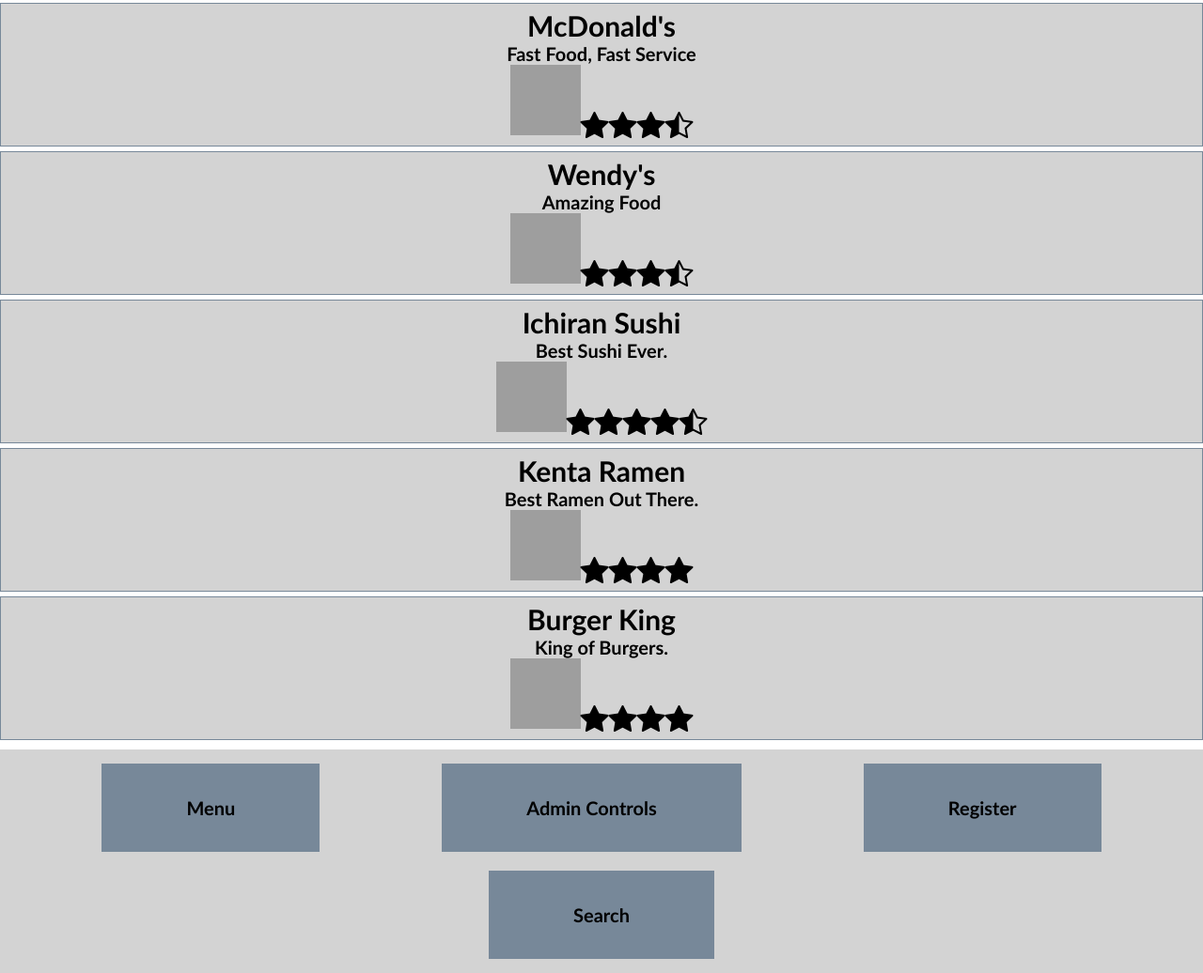
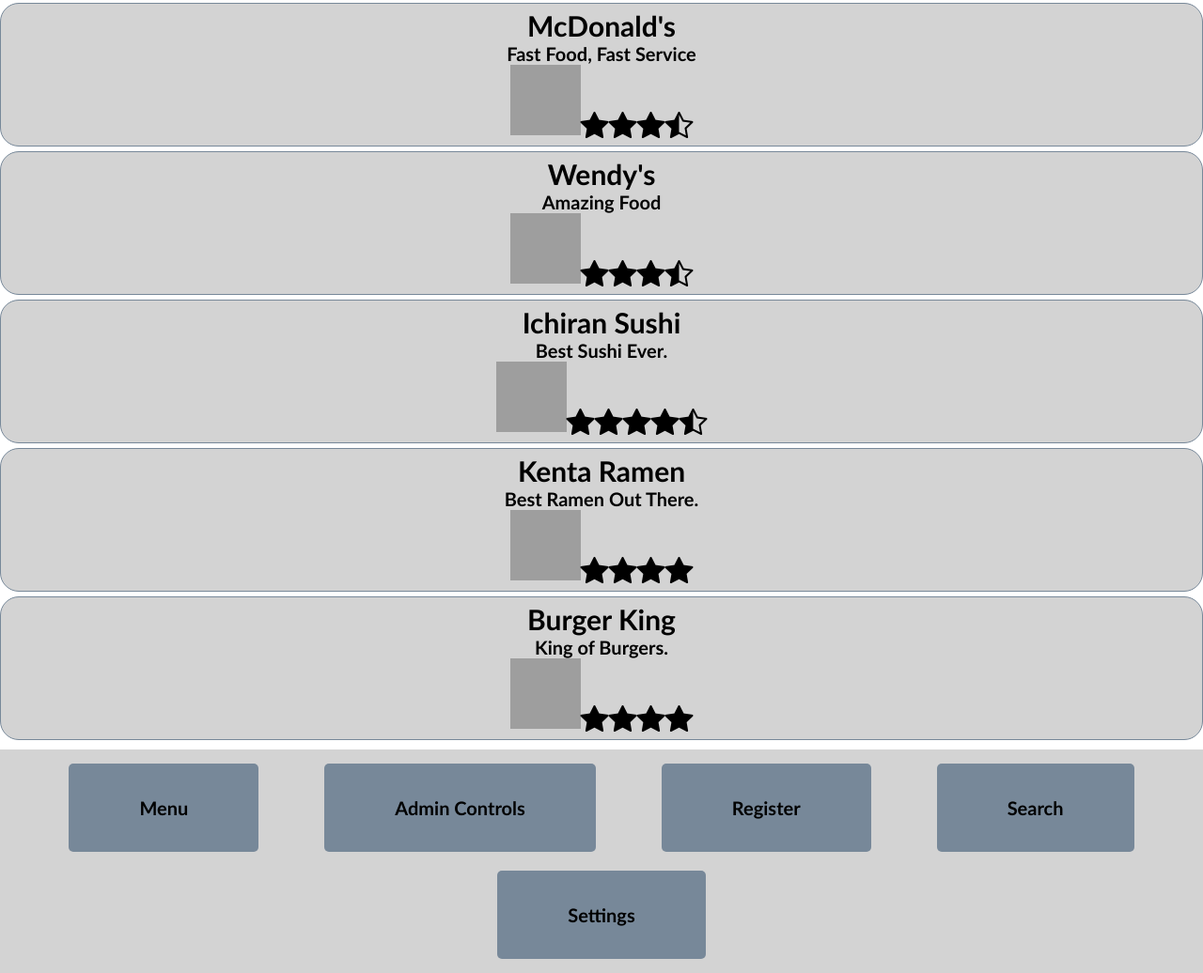
Before and after one commit to LightLordYT/Uber-Eats-Clone, a plain HTML site: page index.html in a window 1280 px wide. Shown: the part 98-1134 px from the top of the page at 94% size. Drawn offline with nearby package versions, Linux system fonts and the light colour scheme; grey boxes are pictures that could not be loaded.

Commit message:
nav controls hover css and made some elements unselectable to make it cleaner. added settings

```diff
--- a/mystyles.css
+++ b/mystyles.css
@@ -14,7 +14,9 @@ body {
     border-color: lightgray;
 }
 
+
 .rest {
+    border-radius: 20px;
     text-align: center;
     font-size: 30px;
     font-weight: bold;
@@ -45,6 +47,9 @@ body {
     width: 75px;
     height: 75px;
     margin-left: 0px;
+    -webkit-user-select: none; /* Safari */
+    -ms-user-select: none; /* IE 10 and IE 11 */
+    user-select: none;
 }
 
 .nav {
@@ -63,9 +68,18 @@ body {
     background-color: lightslategray;
     margin-top: 0;
     padding: 35px;
-    padding-left: 90px;
-    padding-right: 90px;
+    padding-left: 75px;
+    padding-right: 75px;
     margin: 10px;
-    margin-left: 65px;
-    margin-right: 65px;
+    margin-left: 35px;
+    margin-right: 35px;
+    border-radius: 5px;
+    -webkit-user-select: none; /* Safari */
+    -ms-user-select: none; /* IE 10 and IE 11 */
+    user-select: none;
 }
+
+.navItem:hover{
+    cursor: pointer;
+    background-color: gray;
+}
--- a/nav.js
+++ b/nav.js
@@ -1,6 +1,6 @@
 const div = document.createElement('div')
 let navItem;
-const navEl = ['Menu', 'Admin Controls', 'Register', 'Search']
+const navEl = ['Menu', 'Admin Controls', 'Register', 'Search', 'Settings']
 const body = document.body
 div.id = 'nav'
 div.className = 'nav'
```
